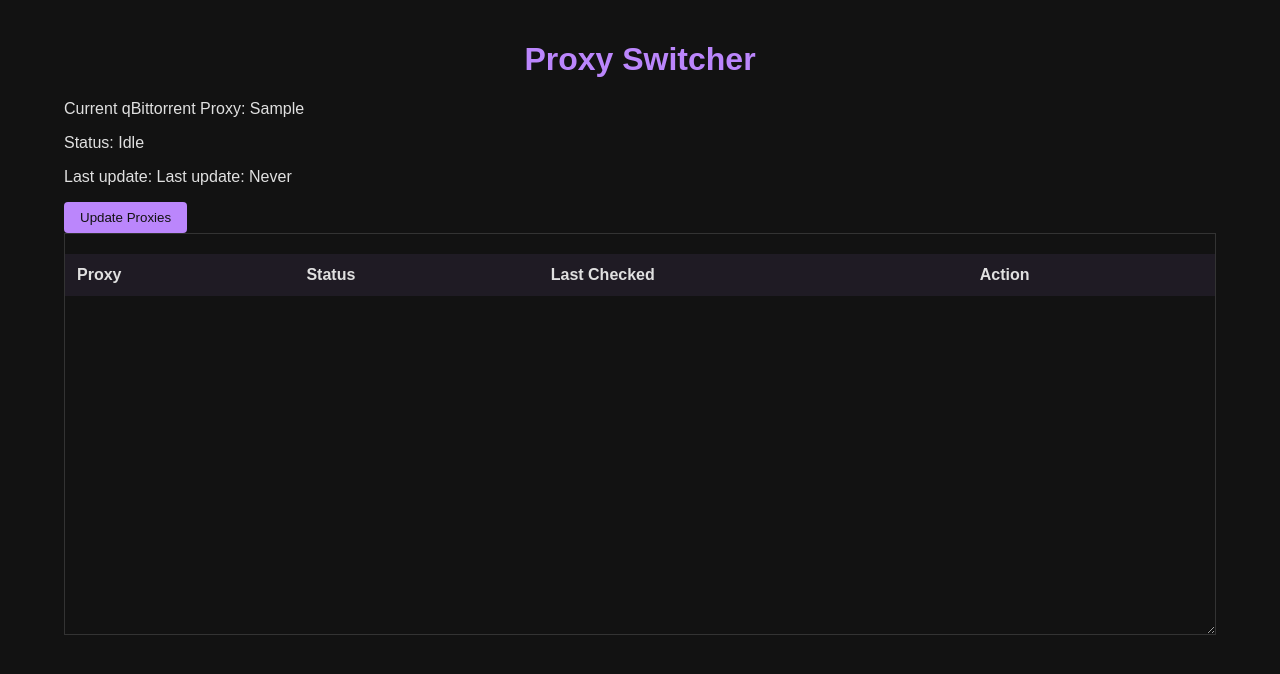
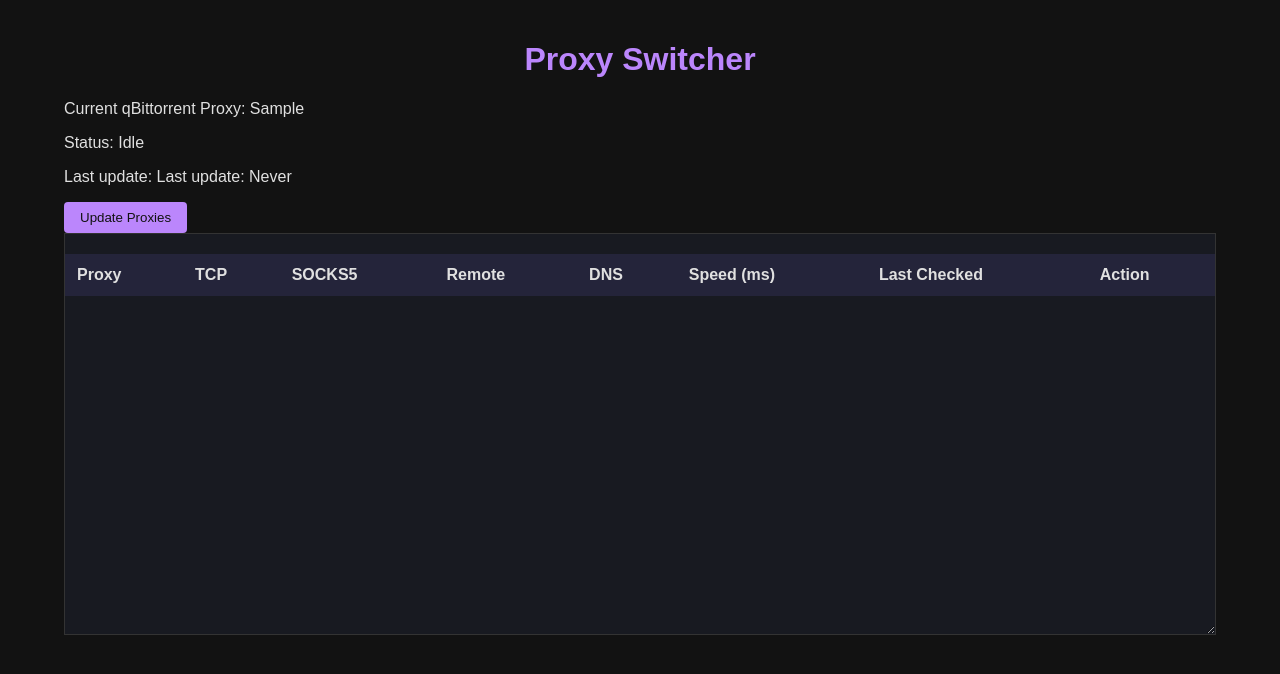
Before and after one commit to blahpunk/EZ_qbitsox, a Flask app: template templates/index.html in a window 1280 px wide. Shown: the top 674 px of the page. Run offline with Flask 3, Linux system fonts and the light colour scheme; the template is opened without the code that fills it: most values are stand-ins (such as "Sample title", 1, 10 or a date in 2020); lists and menus that the app fills with data are empty.

Commit message:
Updated tests and README.md

```diff
--- a/requirements.txt
+++ b/requirements.txt
@@ -2,3 +2,4 @@ Flask==3.1.1
 python-dotenv==1.1.1
 Requests==2.32.4
 schedule==1.2.2
+SocksiPy_branch==1.01
--- a/static/css/style.css
+++ b/static/css/style.css
@@ -23,14 +23,24 @@ h1 {
     overflow-y: auto;
     resize: vertical;
     border: 1px solid #333;
-    min-height: 400px;  /* Ensure the container shows at least 15 rows */
-    max-height: 800px;  /* Allow resizing, but limit the maximum height */
+    min-height: 400px;
+    max-height: 800px;
+    background: #181a21;
 }
 
 table {
     width: 100%;
     border-collapse: collapse;
     margin-top: 20px;
+}
+
+/* Sticky table header */
+table thead th {
+    position: sticky;
+    top: 0;
+    background-color: #24243a;  /* darker for contrast */
+    z-index: 2;
+    box-shadow: 0 2px 2px -1px #222;
 }
 
 th, td {
--- a/static/js/script.js
+++ b/static/js/script.js
@@ -1,3 +1,9 @@
+function iconCell(passed) {
+    if (passed === true) return '<span style="color: #28a745; font-size:1.2em;">&#10004;</span>';      // green check
+    if (passed === false) return '<span style="color: #dc3545; font-size:1.2em;">&#10006;</span>';     // red X
+    return '<span style="color: #6c757d; font-size:1.2em;">?</span>';                                  // gray ?
+}
+
 function setProxy(proxy, rowIndex) {
     fetch(`/set_proxy/${proxy}`)
         .then(response => response.json())
@@ -22,16 +28,16 @@ function setProxy(proxy, rowIndex) {
 
 function updateProxies() {
     const proxyTable = document.getElementById('proxy-table').getElementsByTagName('tbody')[0];
-    proxyTable.innerHTML = '';  // Clear the table
+    proxyTable.innerHTML = '';
     const loadingRow = proxyTable.insertRow(0);
-    loadingRow.innerHTML = `<td colspan="4">Updating proxies, please wait...</td>`;
+    loadingRow.innerHTML = `<td colspan="8">Updating proxies, please wait...</td>`;
 
     fetch('/update_proxies')
         .then(response => response.json())
         .then(data => {
             if (data.status === 'success') {
                 alert('Proxies updated successfully!');
-                fetchProxies();  // Refresh the proxy list after updating
+                fetchProxies();
             } else {
                 alert('Failed to update proxies.');
             }
@@ -49,21 +55,33 @@ function fetchProxies() {
             const proxies = data.proxies;
             const lastUpdate = data.last_update;
             const proxyTable = document.getElementById('proxy-table').getElementsByTagName('tbody')[0];
-            proxyTable.innerHTML = '';  // Clear the table
+            proxyTable.innerHTML = '';
 
+            // Improved default sort: all tests passed, then some, then none; within each, by pass count and speed
             const sortedProxies = Object.entries(proxies).sort((a, b) => {
-                const statusOrder = { "Active": 1, "Inactive": 2, "Unknown": 3 };
-                return statusOrder[a[1].status] - statusOrder[b[1].status];
+                function score(v) {
+                    const tests = ['tcp_connect', 'socks5_handshake', 'remote_connect', 'dns_ok'];
+                    const passCount = tests.reduce((n, k) => n + (v[k] ? 1 : 0), 0);
+                    const allPass = passCount === tests.length ? 2 : (passCount > 0 ? 1 : 0);
+                    let speed = v.speed_ms === null ? 999999 : v.speed_ms;
+                    return [allPass, passCount, -speed];
+                }
+                const av = score(a[1]), bv = score(b[1]);
+                for (let i = 0; i < av.length; ++i) {
+                    if (bv[i] !== av[i]) return bv[i] - av[i];
+                }
+                return 0;
             });
 
             sortedProxies.forEach(([proxy, details], index) => {
-                const statusClass = details.status === 'Active' ? 'status-active' :
-                                   details.status === 'Inactive' ? 'status-inactive' :
-                                   'status-unknown';
                 row = proxyTable.insertRow(index);
                 row.innerHTML = `
                     <td>${proxy}</td>
-                    <td id="status-${index}" class="${statusClass}">${details.status}</td>
+                    <td>${iconCell(details.tcp_connect)}</td>
+                    <td>${iconCell(details.socks5_handshake)}</td>
+                    <td>${iconCell(details.remote_connect)}</td>
+                    <td>${iconCell(details.dns_ok)}</td>
+                    <td>${details.speed_ms !== null ? details.speed_ms : ''}</td>
                     <td>${details.last_checked ? details.last_checked : 'Never'}</td>
                     <td>
                         <button onclick="setProxy('${proxy}', ${index})">Set as Proxy</button>
@@ -73,6 +91,7 @@ function fetchProxies() {
             });
 
             document.getElementById('last-update').innerText = `Last update: ${lastUpdate}`;
+            enableColumnSorting();
         })
         .catch(error => {
             console.error('Error:', error);
@@ -83,11 +102,7 @@ function retestProxy(proxy, rowIndex) {
     fetch(`/retest_proxy/${proxy}`)
         .then(response => response.json())
         .then(data => {
-            const statusCell = document.getElementById(`status-${rowIndex}`);
-            statusCell.innerText = data.status;
-            statusCell.className = data.status === 'Active' ? 'status-active' :
-                                  data.status === 'Inactive' ? 'status-inactive' :
-                                  'status-unknown';
+            fetchProxies();
         })
         .catch(error => {
             console.error('Error:', error);
@@ -145,11 +160,52 @@ function fetchProgress() {
 }
 
 function startProxyUpdates(interval) {
-    fetchProxies();  // Initial load
+    fetchProxies();
     setInterval(fetchProxies, interval);
-    setInterval(fetchStatus, 1000);  // Update status every second
-    setInterval(fetchQbConnectionStatus, 300000);  // Update qBittorrent connection status every 5 minutes
-    setInterval(fetchProgress, 1000); // Poll progress every second
+    setInterval(fetchStatus, 1000);
+    setInterval(fetchQbConnectionStatus, 300000);
+    setInterval(fetchProgress, 1000);
 }
 
-startProxyUpdates(5000);
+// Enable column sorting on any table header
+function enableColumnSorting() {
+    const table = document.getElementById('proxy-table');
+    if (!table) return;
+    const ths = table.querySelectorAll('th');
+    let currentSort = { idx: null, asc: false };
+
+    ths.forEach((th, idx) => {
+        th.style.cursor = 'pointer';
+        th.onclick = function() {
+            if (currentSort.idx === idx) currentSort.asc = !currentSort.asc;
+            else { currentSort.idx = idx; currentSort.asc = false; }
+            sortTable(idx, currentSort.asc);
+        };
+    });
+
+    function sortTable(colIdx, asc) {
+        const tbody = table.tBodies[0];
+        const rows = Array.from(tbody.rows);
+
+        rows.sort((a, b) => {
+            let v1 = a.cells[colIdx].textContent.trim();
+            let v2 = b.cells[colIdx].textContent.trim();
+            // For icon columns: check mark, X, or ? to numeric
+            if ([1,2,3,4].includes(colIdx)) {
+                const testScore = t => t.includes('✔') ? 2 : t.includes('✖') ? 1 : 0;
+                v1 = testScore(v1); v2 = testScore(v2);
+            }
+            if (colIdx === 5) { // Speed
+                v1 = parseInt(v1) || 999999; v2 = parseInt(v2) || 999999;
+            }
+            if (!isNaN(v1) && !isNaN(v2)) return asc ? v1 - v2 : v2 - v1;
+            return asc ? v1.localeCompare(v2) : v2.localeCompare(v1);
+        });
+
+        rows.forEach(row => tbody.appendChild(row));
+    }
+}
+
+document.addEventListener('DOMContentLoaded', function() {
+    startProxyUpdates(5000);
+});
--- a/templates/index.html
+++ b/templates/index.html
@@ -18,13 +18,17 @@
                 <thead>
                     <tr>
                         <th>Proxy</th>
-                        <th>Status</th>
+                        <th>TCP</th>
+                        <th>SOCKS5</th>
+                        <th>Remote</th>
+                        <th>DNS</th>
+                        <th>Speed (ms)</th>
                         <th>Last Checked</th>
                         <th>Action</th>
                     </tr>
                 </thead>
                 <tbody>
-                    <!-- Rows will be dynamically populated by JavaScript -->
+                    <!-- Rows populated by JS -->
                 </tbody>
             </table>
         </div>
```
Also changed, not shown: proxy_manager.py (+76 -20 lines), README.md, 1 other file.
